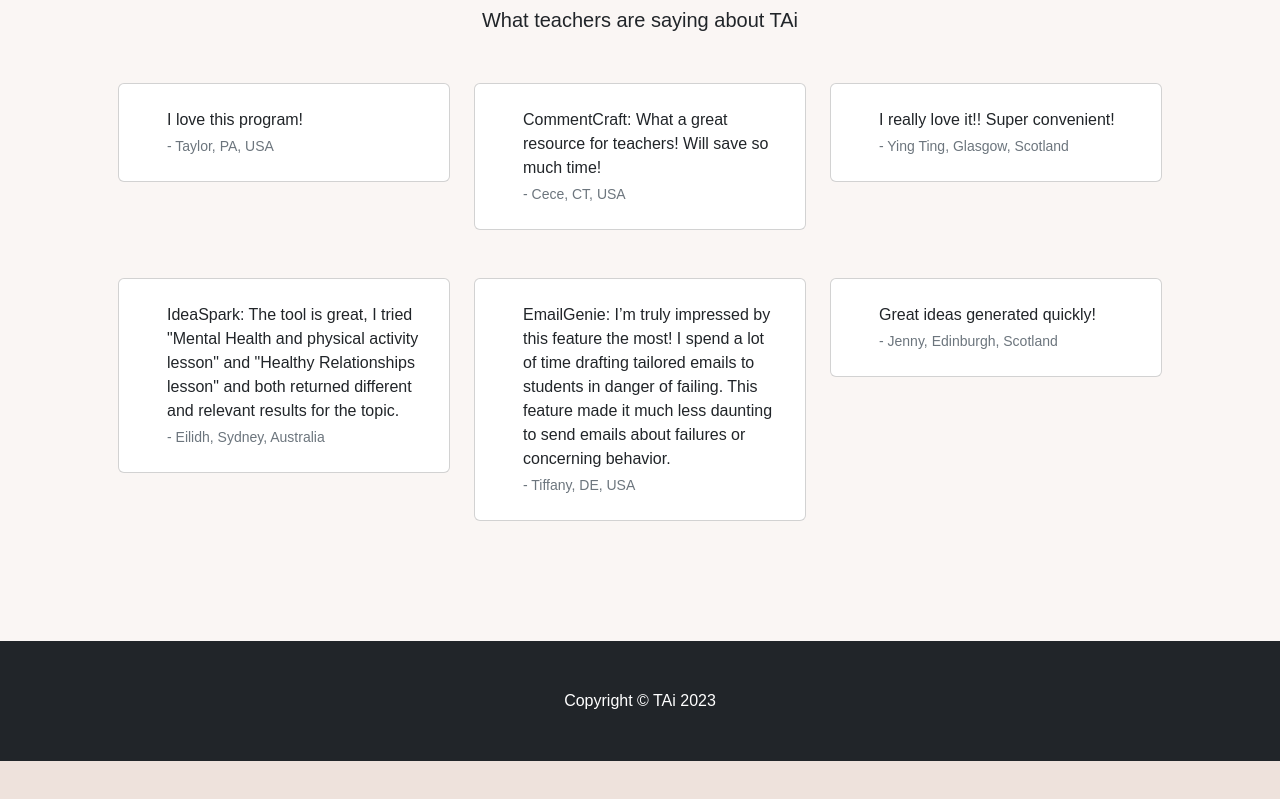
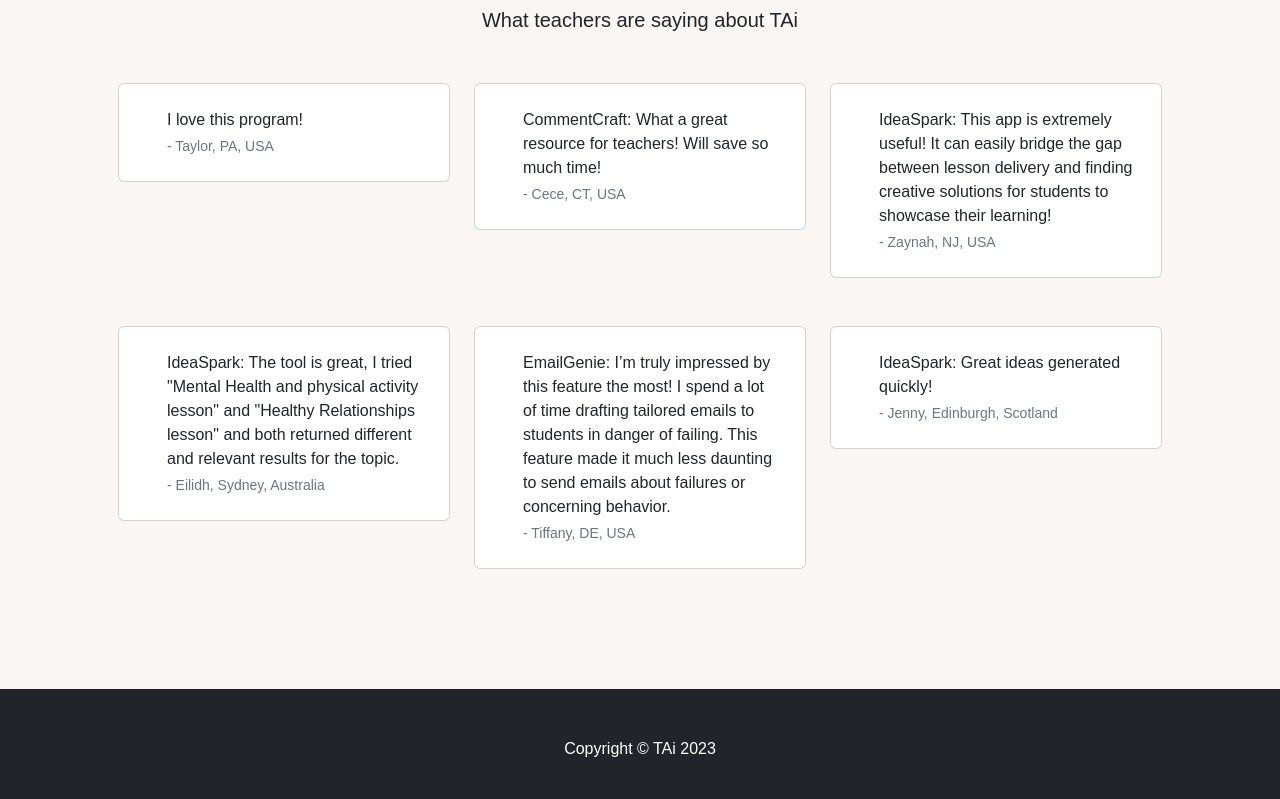
Before and after one commit to rossman22590/tai, a plain HTML site: page public/index.html in a window 1280 px wide. Shown: the part 1821-2620 px from the top of the page. Before the commit the page ends 2582 px from the top, so only its background shows below. Drawn offline with nearby package versions, Linux system fonts and the light colour scheme; some icons are missing.

Commit message:
Update testimonial section

```diff
--- a/public/index.html
+++ b/public/index.html
@@ -137,8 +137,8 @@
                                     <div class="d-flex">
                                         <div class="flex-shrink-0"></div>
                                         <div class="ms-4">
-                                            <p class="mb-1">I really love it!! Super convenient!</p>
-                                            <div class="small text-muted">- Ying Ting, Glasgow, Scotland</div>
+                                            <p class="mb-1">IdeaSpark: This app is extremely useful! It can easily bridge the gap between lesson delivery and finding creative solutions for students to showcase their learning!</p>
+                                            <div class="small text-muted">- Zaynah, NJ, USA</div>
                                         </div>
                                     </div>
                                 </div>
@@ -179,7 +179,7 @@
                                     <div class="d-flex">
                                         <div class="flex-shrink-0"></div>
                                         <div class="ms-4">
-                                            <p class="mb-1">Great ideas generated quickly!</p>
+                                            <p class="mb-1">IdeaSpark: Great ideas generated quickly!</p>
                                             <div class="small text-muted">- Jenny, Edinburgh, Scotland</div>
                                         </div>
                                     </div>
```
